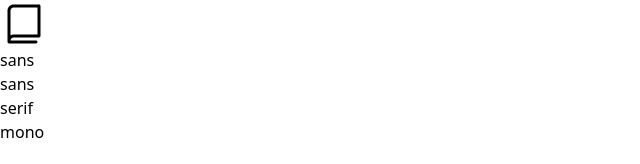
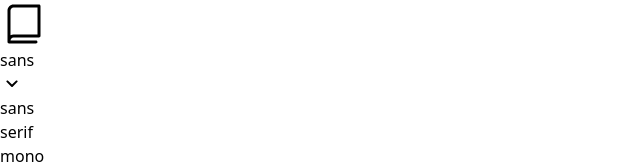
Before and after one commit to ShotMeow/dictionary-react-app, a React (Vite) app: page / in a window 1280 px wide. Shown: the top 164 px of the page, without its empty margins (0-640 px from the left). Built offline with nearby package versions, Linux system fonts and the light colour scheme.

Commit message:
Added: Arrow to Font Changer Button

```diff
--- a/package.json
+++ b/package.json
@@ -1,7 +1,7 @@
 {
   "name": "dictionary-react-app",
   "private": true,
-  "version": "0.1.0",
+  "version": "0.1.1",
   "type": "module",
   "scripts": {
     "dev": "vite",
--- a/src/features/FontChanger/ui/FontChangerButton/index.tsx
+++ b/src/features/FontChanger/ui/FontChangerButton/index.tsx
@@ -1,5 +1,7 @@
 import React, { FC, HTMLAttributes } from "react";
 import { FontsEnum } from "@/features/FontChanger/types";
+import { ArrowIcon } from "@/shared/ui";
+import classNames from "classnames";
 
 interface Props extends HTMLAttributes<HTMLButtonElement> {
   shown: boolean;
@@ -22,10 +24,20 @@ export const FontChangerButton: FC<Props> = ({
   return (
     <button
       onClick={(event) => handleClick(event)}
-      className="capitalize text-xl font-bold"
+      className="capitalize text-xl font-bold flex items-center gap-4"
       {...props}
     >
       {fontCategory}
+      <span
+        className={classNames(
+          {
+            "rotate-180": shown,
+          },
+          "text-purple-400 transition-transform"
+        )}
+      >
+        <ArrowIcon />
+      </span>
     </button>
   );
 };
```
